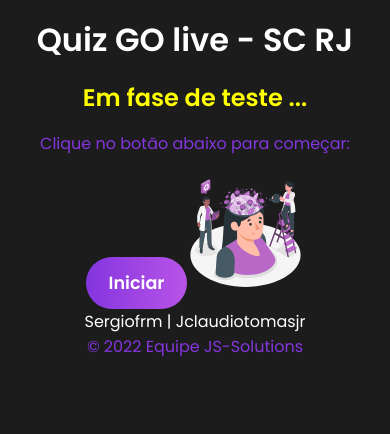
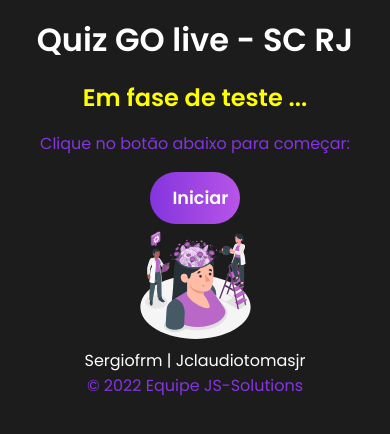
Before and after one commit to Sergiofrm/app_quiz_react, a React (Vite) app: page / in a window 390 px wide. Shown: the top 434 px of the page. Built offline with nearby package versions, Linux system fonts and the light colour scheme; a web font is replaced by a local one.

Commit message:
Media Response - Wellcome

```diff
--- a/src/components/Welcome.css
+++ b/src/components/Welcome.css
@@ -25,3 +25,21 @@
   text-decoration: none;
   margin-top: 1rem;
 }
+
+@media (max-width: 850px) {
+  * {
+    width: 100%;
+  }
+
+  button {
+    width: 90px;
+    display: block;
+    margin: auto;
+  }
+
+  image {
+    height: 500px;
+    margin-top: 25px;
+    margin-bottom: 50px;
+  }
+}
```
